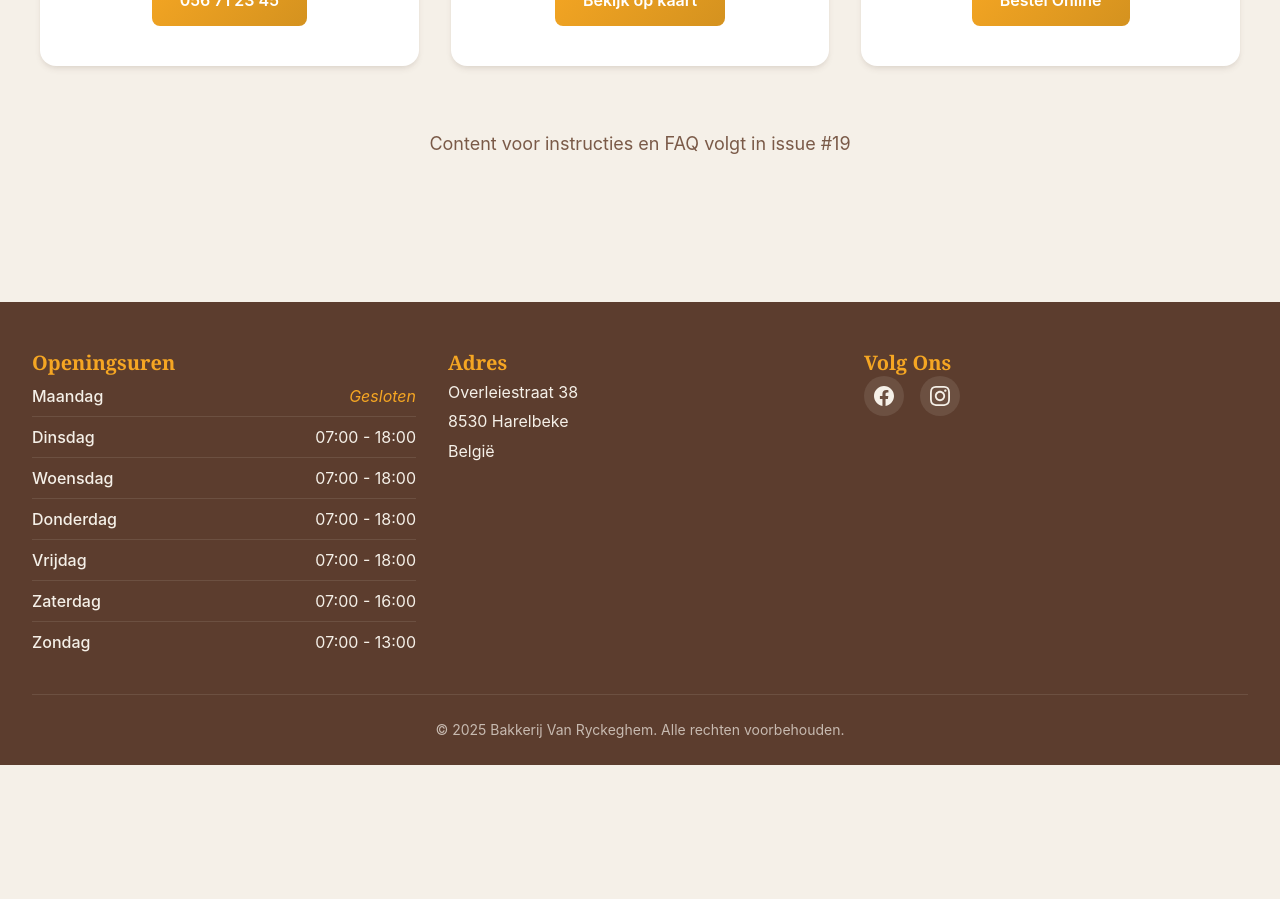
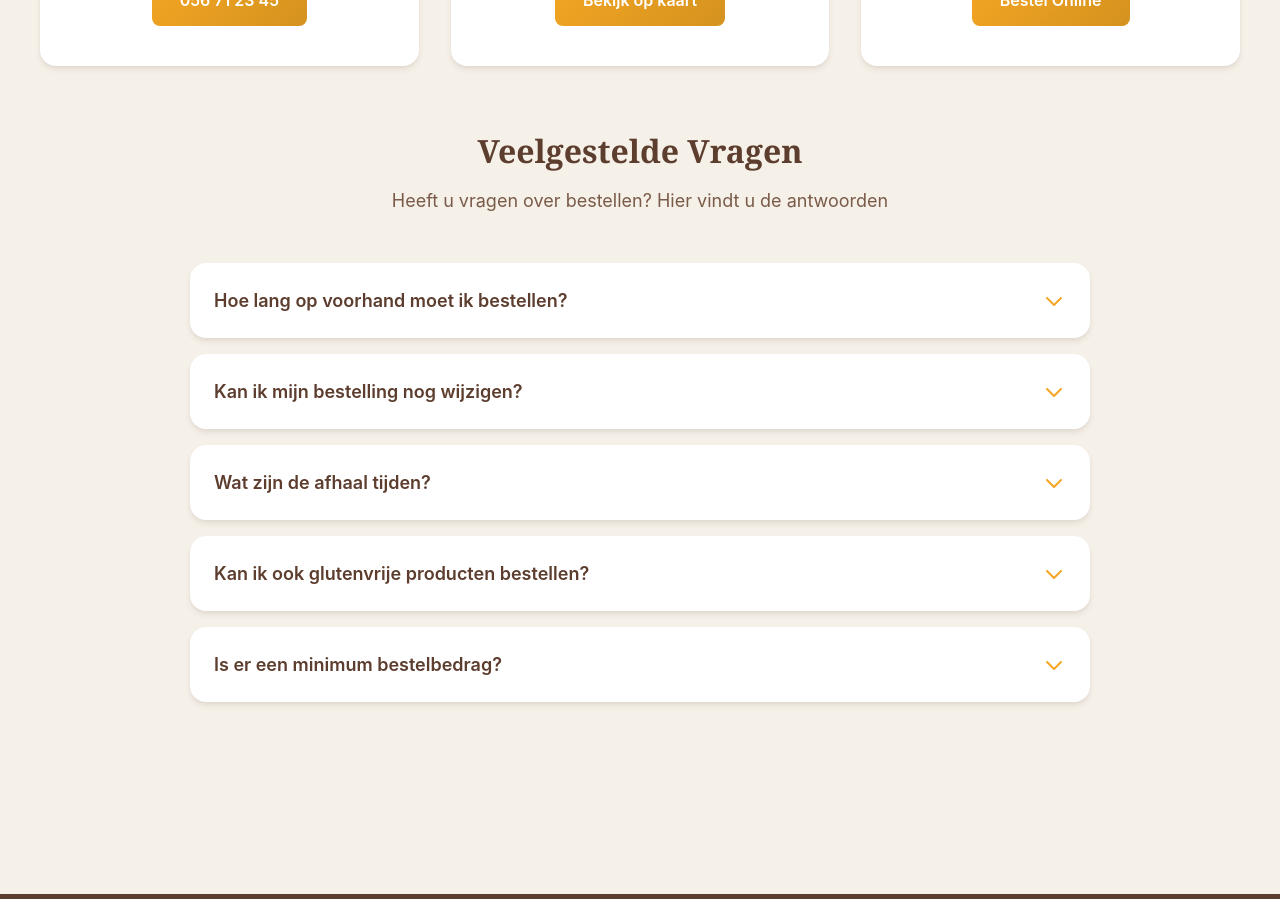
Before and after one commit to SanderVanryckeghem/bakkerij_vanryckeghem, an Angular app in the folder bakkerij_vanryckeghem/: page /bestellen in a window 1280 px wide. Shown: the part 1300-2199 px from the top of the page. Before the commit the page ends 2065 px from the top, so only its background shows below. Built offline with nearby package versions, Linux system fonts and the light colour scheme.

Commit message:
Issue 19: Bestellen Page - FAQ Accordion

```diff
--- a/bakkerij_vanryckeghem/src/app/features/bestellen/bestellen/bestellen.html
+++ b/bakkerij_vanryckeghem/src/app/features/bestellen/bestellen/bestellen.html
@@ -48,8 +48,41 @@
       </div>
     </section>
 
-    <p class="text-lg text-center text-bakery-brown-light">
-      Content voor instructies en FAQ volgt in issue #19
-    </p>
+    <section class="mb-16">
+      <div class="text-center mb-12">
+        <h2 class="text-section text-bakery-brown mb-4">Veelgestelde Vragen</h2>
+        <p class="text-lg text-bakery-brown-light">
+          Heeft u vragen over bestellen? Hier vindt u de antwoorden
+        </p>
+      </div>
+
+      <div class="faq-container">
+        @for (faq of faqItems; track $index) {
+          <div class="faq-item" [class.open]="isFaqOpen($index)">
+            <button
+              class="faq-question"
+              (click)="toggleFaq($index)"
+              [attr.aria-expanded]="isFaqOpen($index)"
+            >
+              <span>{{ faq.question }}</span>
+              <svg
+                class="faq-icon"
+                [class.rotated]="isFaqOpen($index)"
+                fill="none"
+                stroke="currentColor"
+                viewBox="0 0 24 24"
+              >
+                <path stroke-linecap="round" stroke-linejoin="round" stroke-width="2" d="M19 9l-7 7-7-7"/>
+              </svg>
+            </button>
+            <div class="faq-answer-wrapper" [class.open]="isFaqOpen($index)">
+              <div class="faq-answer">
+                {{ faq.answer }}
+              </div>
+            </div>
+          </div>
+        }
+      </div>
+    </section>
   </div>
 </div>
--- a/bakkerij_vanryckeghem/src/app/features/bestellen/bestellen/bestellen.scss
+++ b/bakkerij_vanryckeghem/src/app/features/bestellen/bestellen/bestellen.scss
@@ -90,3 +90,77 @@
     box-shadow: 0 6px 12px -2px rgba(245, 166, 35, 0.4);
   }
 }
+
+.faq-container {
+  max-width: 900px;
+  margin: 0 auto;
+  display: flex;
+  flex-direction: column;
+  gap: 1rem;
+}
+
+.faq-item {
+  background: white;
+  border-radius: 1rem;
+  overflow: hidden;
+  box-shadow: 0 4px 6px -1px rgba(92, 61, 46, 0.1), 0 2px 4px -1px rgba(92, 61, 46, 0.06);
+  transition: all 0.3s ease;
+
+  &.open {
+    box-shadow: 0 10px 15px -3px rgba(92, 61, 46, 0.15), 0 4px 6px -2px rgba(92, 61, 46, 0.08);
+  }
+}
+
+.faq-question {
+  width: 100%;
+  padding: 1.5rem;
+  background: transparent;
+  border: none;
+  display: flex;
+  justify-content: space-between;
+  align-items: center;
+  gap: 1rem;
+  cursor: pointer;
+  font-size: 1.125rem;
+  font-weight: 600;
+  color: #5C3D2E;
+  text-align: left;
+  transition: background-color 0.2s ease;
+
+  &:hover {
+    background-color: #FAFAF8;
+  }
+
+  span {
+    flex: 1;
+  }
+}
+
+.faq-icon {
+  width: 24px;
+  height: 24px;
+  color: #F5A623;
+  flex-shrink: 0;
+  transition: transform 0.3s ease;
+
+  &.rotated {
+    transform: rotate(180deg);
+  }
+}
+
+.faq-answer-wrapper {
+  max-height: 0;
+  overflow: hidden;
+  transition: max-height 0.3s ease;
+
+  &.open {
+    max-height: 500px;
+  }
+}
+
+.faq-answer {
+  padding: 0 1.5rem 1.5rem;
+  color: #7A5A48;
+  line-height: 1.6;
+  font-size: 1rem;
+}
--- a/bakkerij_vanryckeghem/src/app/features/bestellen/bestellen/bestellen.ts
+++ b/bakkerij_vanryckeghem/src/app/features/bestellen/bestellen/bestellen.ts
@@ -1,4 +1,4 @@
-import { Component } from '@angular/core';
+import { Component, signal } from '@angular/core';
 import { Hero } from '../../../shared/components';
 
 interface OrderingMethod {
@@ -10,6 +10,12 @@ interface OrderingMethod {
   details?: string[];
 }
 
+interface FAQItem {
+  question: string;
+  answer: string;
+  isOpen: boolean;
+}
+
 @Component({
   selector: 'app-bestellen',
   imports: [Hero],
@@ -17,6 +23,36 @@ interface OrderingMethod {
   styleUrl: './bestellen.scss',
 })
 export class Bestellen {
+  openFaqIndex = signal<number | null>(null);
+
+  faqItems: FAQItem[] = [
+    {
+      question: 'Hoe lang op voorhand moet ik bestellen?',
+      answer: 'Voor dagelijkse producten zoals brood raden we aan om minstens een dag op voorhand te bestellen. Voor speciale bestellingen zoals taarten of grote hoeveelheden vragen we om minimaal 48 uur op voorhand contact met ons op te nemen.',
+      isOpen: false
+    },
+    {
+      question: 'Kan ik mijn bestelling nog wijzigen?',
+      answer: 'U kunt uw bestelling wijzigen tot 24 uur voor het afhaaltijdstip. Neem hiervoor contact met ons op via telefoon of kom langs in de winkel. We helpen u graag verder.',
+      isOpen: false
+    },
+    {
+      question: 'Wat zijn de afhaal tijden?',
+      answer: 'U kunt uw bestelling afhalen tijdens onze openingsuren: Dinsdag t/m vrijdag van 07:00 - 18:00, zaterdag van 07:00 - 16:00 en zondag van 07:00 - 13:00. Op maandag zijn we gesloten.',
+      isOpen: false
+    },
+    {
+      question: 'Kan ik ook glutenvrije producten bestellen?',
+      answer: 'Ja, we hebben een selectie glutenvrije producten beschikbaar. Gelieve dit wel op voorhand door te geven bij uw bestelling, zodat we de beschikbaarheid kunnen garanderen.',
+      isOpen: false
+    },
+    {
+      question: 'Is er een minimum bestelbedrag?',
+      answer: 'Nee, er is geen minimum bestelbedrag. U kunt bij ons al een enkel broodje bestellen. Voor grote bestellingen bieden we graag een aangepaste service.',
+      isOpen: false
+    }
+  ];
+
   orderingMethods: OrderingMethod[] = [
     {
       title: 'Telefonisch',
@@ -41,4 +77,16 @@ export class Bestellen {
       actionLink: '#'
     }
   ];
+
+  toggleFaq(index: number) {
+    if (this.openFaqIndex() === index) {
+      this.openFaqIndex.set(null);
+    } else {
+      this.openFaqIndex.set(index);
+    }
+  }
+
+  isFaqOpen(index: number): boolean {
+    return this.openFaqIndex() === index;
+  }
 }
```
